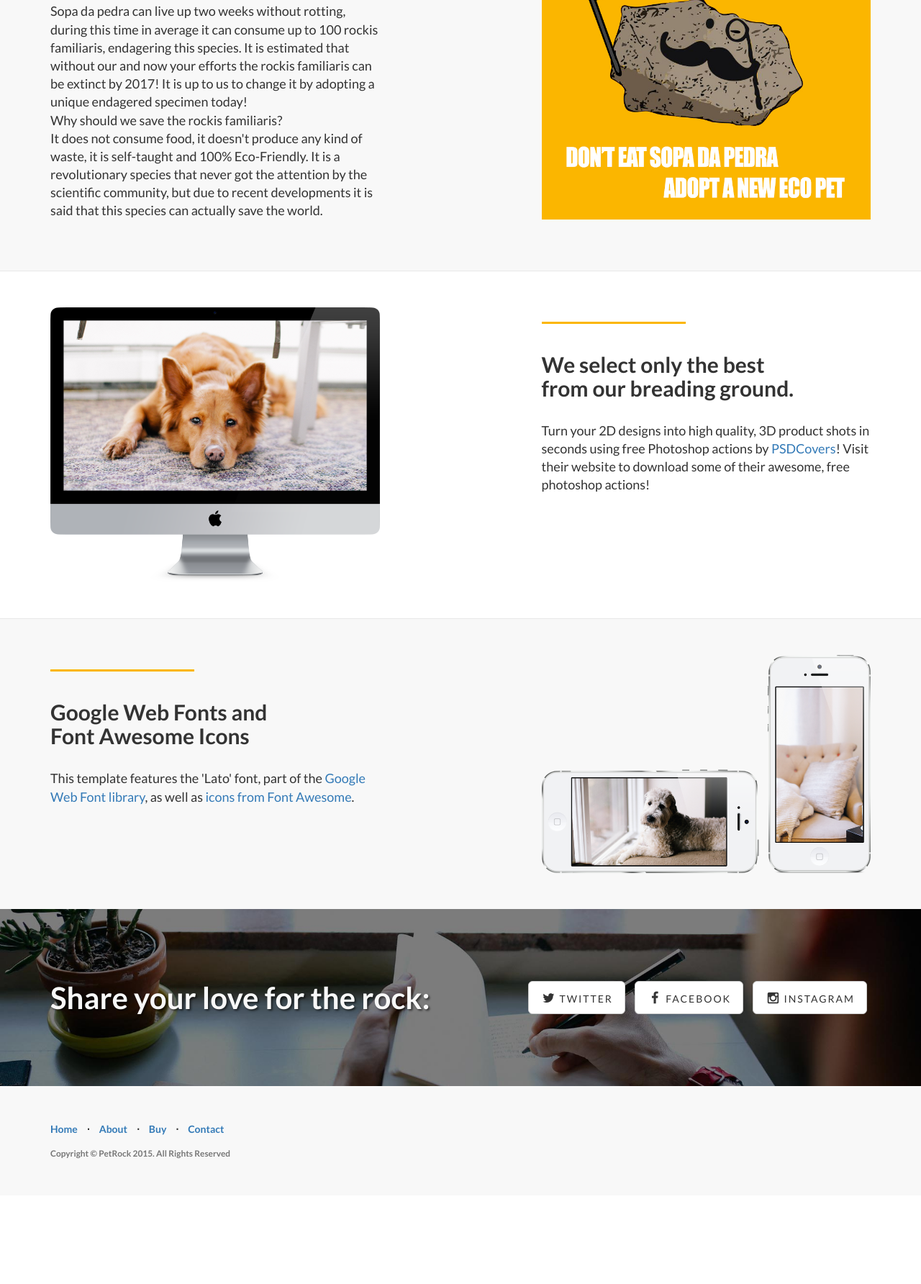
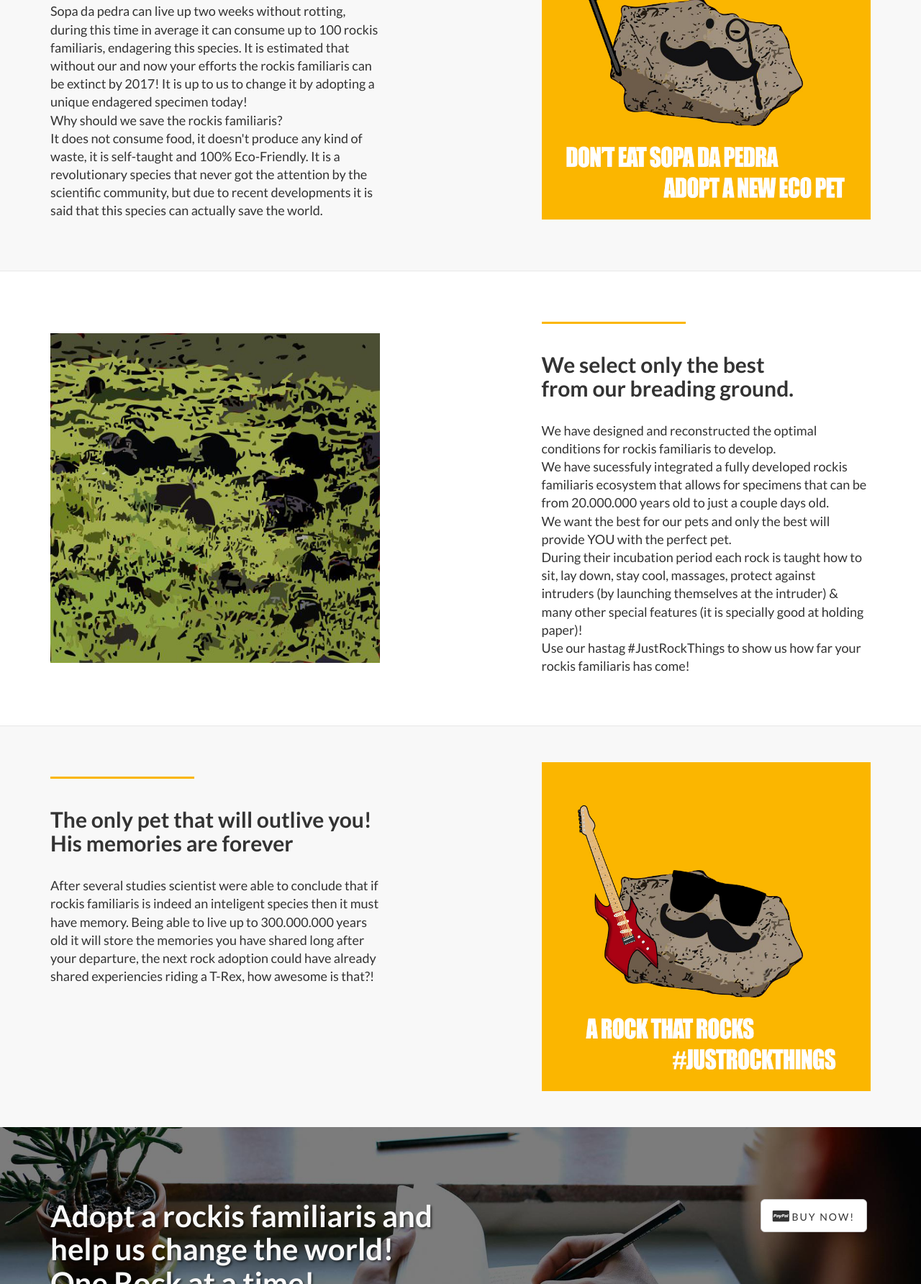
Before and after one commit to FranciscoMLeal/petrockpt, a plain HTML site: page index.html in a window 1280 px wide. Shown: the part 1016-2800 px from the top of the page at 72% size. Before the commit the page ends 2677 px from the top, so only its background shows below. Drawn offline with Linux system fonts and the light colour scheme.

Commit message:
added full copy

```diff
--- a/index.html
+++ b/index.html
@@ -49,13 +49,13 @@
             <div class="collapse navbar-collapse" id="bs-example-navbar-collapse-1">
                 <ul class="nav navbar-nav navbar-right">
                     <li>
-                        <a href="#about" class="white-text">About</a>
+                        <a href="#about" class="white-text">Home</a>
                     </li>
                     <li>
-                        <a href="#services" class="white-text">Buy</a>
+                        <a href="#services" class="white-text">About</a>
                     </li>
                     <li>
-                        <a href="#contact" class="white-text">Contact</a>
+                        <a href="#contact" class="white-text">Buy</a>
                     </li>
                 </ul>
             </div>
@@ -74,7 +74,7 @@
                 <div class="col-lg-12">
                     <div class="intro-message">
                         <h1>Pet Rock</h1>
-                        <h3>A friend for every occasion.</h3>
+                        <h3>An endangered species. A friend for every occasion.</h3>
                         <hr class="intro-divider">
                         <ul class="list-inline intro-social-buttons">
                             <li>
@@ -130,10 +130,10 @@
                     <hr class="section-heading-spacer">
                     <div class="clearfix"></div>
                     <h2 class="section-heading">We select only the best<br>from our breading ground.</h2>
-                    <p class="lead">Turn your 2D designs into high quality, 3D product shots in seconds using free Photoshop actions by <a target="_blank" href="http://www.psdcovers.com/">PSDCovers</a>! Visit their website to download some of their awesome, free photoshop actions!</p>
+                    <p class="lead">We have designed and reconstructed the optimal conditions for rockis familiaris to develop.<br>We have sucessfuly integrated a fully developed rockis familiaris ecosystem that allows for specimens that can be from 20.000.000 years old to just a couple days old.<br>We want the best for our pets and only the best will provide YOU with the perfect pet.<br>During their incubation period each rock is taught how to sit, lay down, stay cool, massages, protect against intruders (by launching themselves at the intruder) & many other special features (it is specially good at holding paper)!<br>Use our hastag #JustRockThings to show us how far your rockis familiaris has come!</p>
                 </div>
                 <div class="col-lg-5 col-sm-pull-6  col-sm-6">
-                    <img class="img-responsive" src="img/dog.png" alt="">
+                    <img class="img-responsive center-img" src="img/bestFields.jpg" alt="">
                 </div>
             </div>
 
@@ -151,11 +151,11 @@
                 <div class="col-lg-5 col-sm-6">
                     <hr class="section-heading-spacer">
                     <div class="clearfix"></div>
-                    <h2 class="section-heading">Google Web Fonts and<br>Font Awesome Icons</h2>
-                    <p class="lead">This template features the 'Lato' font, part of the <a target="_blank" href="http://www.google.com/fonts">Google Web Font library</a>, as well as <a target="_blank" href="http://fontawesome.io">icons from Font Awesome</a>.</p>
+                    <h2 class="section-heading">The only pet that will outlive you!<br>His memories are forever</h2>
+                    <p class="lead">After several studies scientist were able to conclude that if rockis familiaris is indeed an inteligent species then it must have memory. Being able to live up to 300.000.000 years old it will store the memories you have shared long after your departure, the next rock adoption could have already shared experiencies riding a T-Rex, how awesome is that?!</p>
                 </div>
                 <div class="col-lg-5 col-lg-offset-2 col-sm-6">
-                    <img class="img-responsive" src="img/phones.png" alt="">
+                    <img class="img-responsive" src="img/rockThatRocks.jpg" alt="">
                 </div>
             </div>
 
@@ -172,18 +172,12 @@
 
             <div class="row">
                 <div class="col-lg-6">
-                    <h2>Share your love for the rock:</h2>
+                    <h2>Adopt a rockis familiaris and help us change the world! One Rock at a time!</h2>
                 </div>
                 <div class="col-lg-6">
                     <ul class="list-inline banner-social-buttons">
                         <li>
-                            <a href="https://twitter.com/SBootstrap" class="btn btn-default btn-lg"><i class="fa fa-twitter fa-fw"></i> <span class="network-name">Twitter</span></a>
-                        </li>
-                        <li>
-                            <a href="https://github.com/IronSummitMedia/startbootstrap" class="btn btn-default btn-lg"><i class="fa fa-facebook fa-fw"></i> <span class="network-name">Facebook</span></a>
-                        </li>
-                        <li>
-                            <a href="#" class="btn btn-default btn-lg"><i class="fa fa-instagram fa-fw"></i> <span class="network-name">Instagram</span></a>
+                            <a href="https://twitter.com/SBootstrap" class="btn btn-default btn-lg"><i class="fa fa-cc-paypal fa-fw"></i> <span class="network-name">BUY NOW!</span></a>
                         </li>
                     </ul>
                 </div>
@@ -202,19 +196,19 @@
                 <div class="col-lg-12">
                     <ul class="list-inline">
                         <li>
-                            <a href="#">Home</a>
+                            <a href="#">Start</a>
                         </li>
                         <li class="footer-menu-divider">&sdot;</li>
                         <li>
-                            <a href="#about">About</a>
+                            <a href="#about">Home</a>
                         </li>
                         <li class="footer-menu-divider">&sdot;</li>
                         <li>
-                            <a href="#services">Buy</a>
+                            <a href="#services">About</a>
                         </li>
                         <li class="footer-menu-divider">&sdot;</li>
                         <li>
-                            <a href="#contact">Contact</a>
+                            <a href="#contact">Buy</a>
                         </li>
                     </ul>
                     <p class="copyright text-muted small">Copyright &copy; PetRock 2015. All Rights Reserved</p>
```
Also changed, not shown: img/bestFields.jpg (added), img/rockThatRocks.jpg (added).
